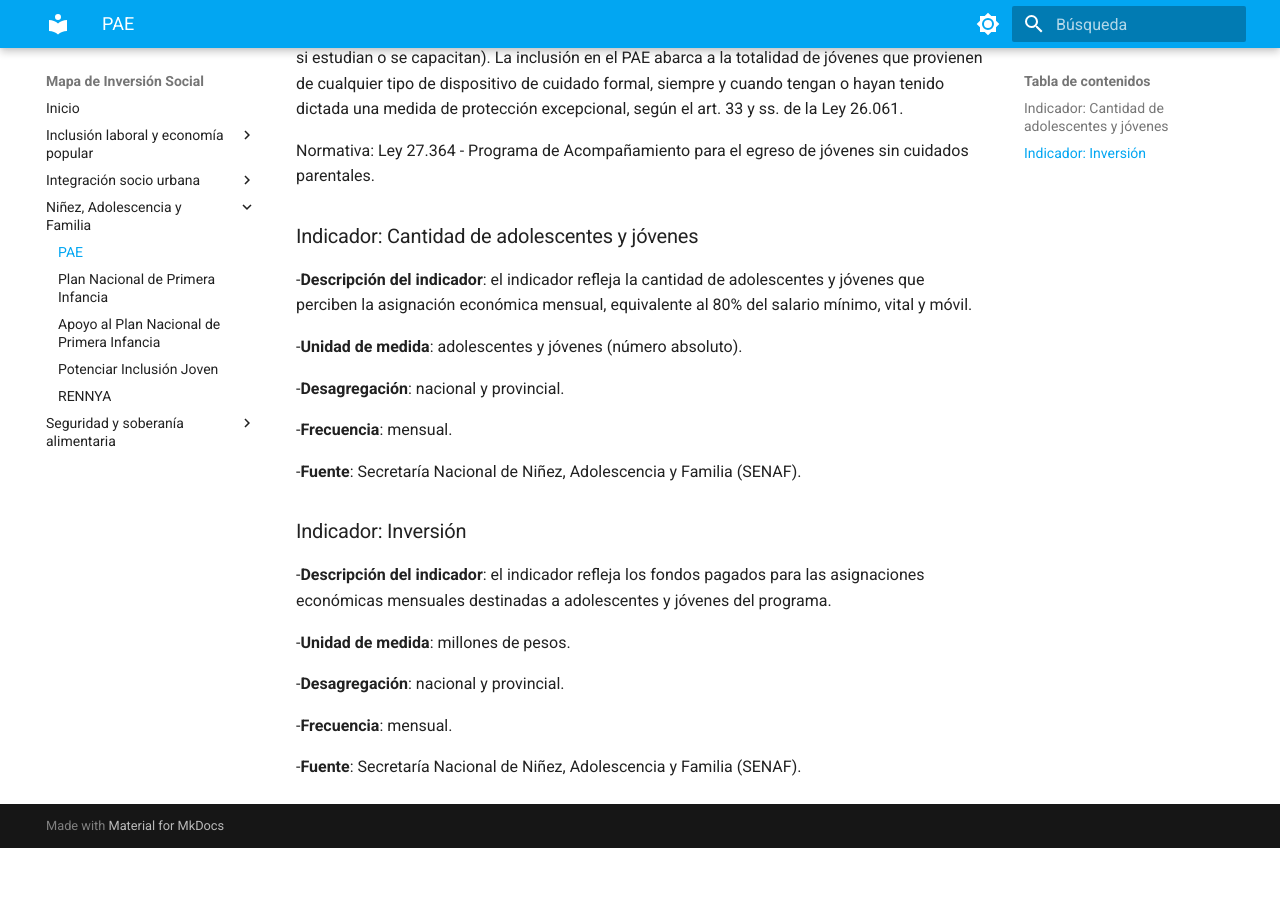
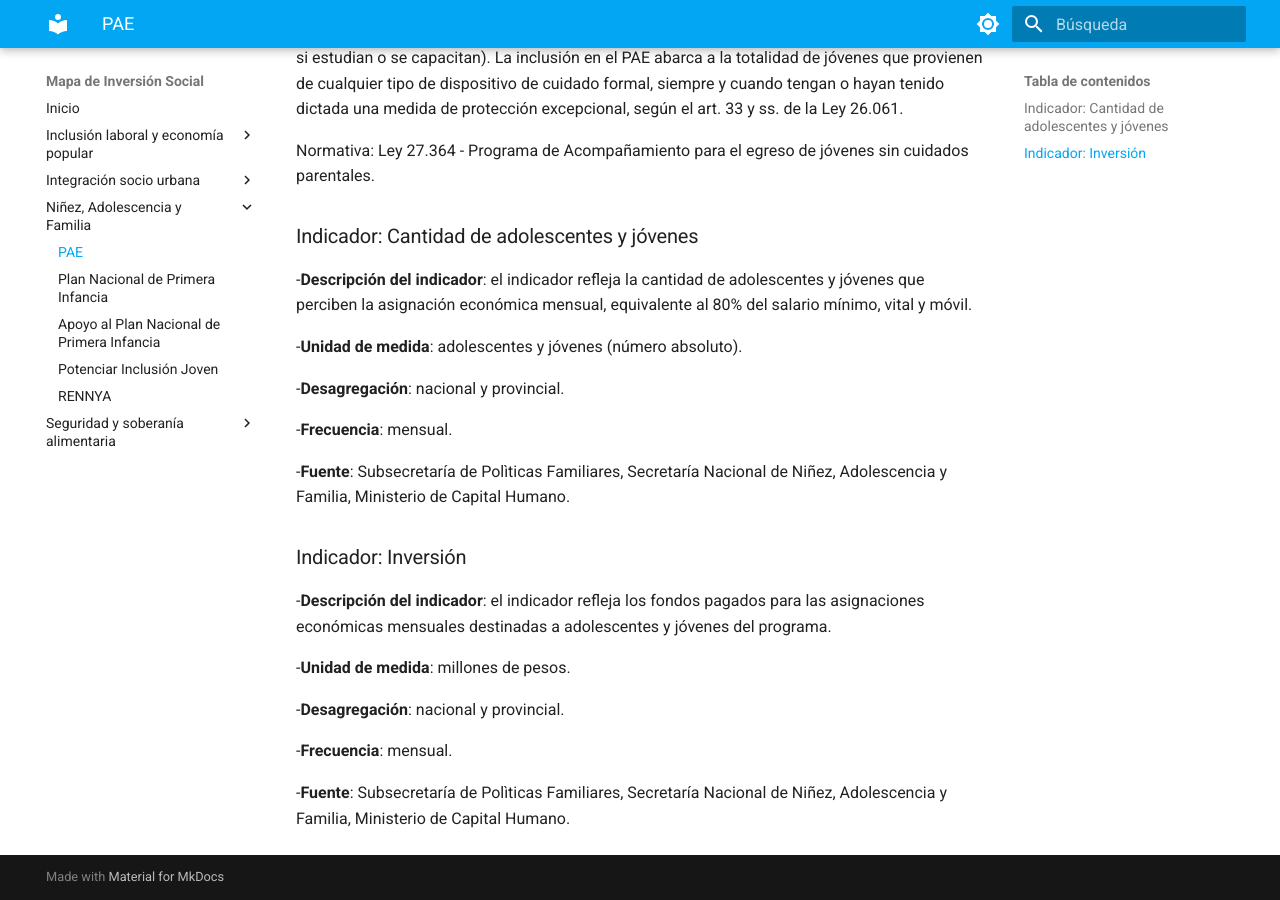
Before and after one commit to datos-desarrollosocial-nacion/metadata-mapa-de-inversion-social, an MkDocs documentation site: the page built from docs/pae.md, in a window 1280 px wide and 900 px high, scrolled down 509 px. Built offline with MkDocs 1.6.1 and Material for MkDocs 9.7.7, drawn with Linux system fonts in a browser that asks for light colours; before the commit the page ends 1357 px from its top, so only the background shows below that.

Commit message:
Update pae.md

```diff
--- a/docs/pae.md
+++ b/docs/pae.md
@@ -14,7 +14,8 @@
 
 -**Frecuencia**: mensual.
 
--**Fuente**: Secretaría Nacional de Niñez, Adolescencia y Familia (SENAF).
+-**Fuente**: Subsecretaría de Polìticas Familiares, Secretaría Nacional de Niñez, Adolescencia y Familia, Ministerio de Capital Humano.
+
 
 ### Indicador: Inversión
 
@@ -26,4 +27,4 @@
 
 -**Frecuencia**: mensual.
 
--**Fuente**: Secretaría Nacional de Niñez, Adolescencia y Familia (SENAF).
+-**Fuente**: Subsecretaría de Polìticas Familiares, Secretaría Nacional de Niñez, Adolescencia y Familia, Ministerio de Capital Humano.
```
